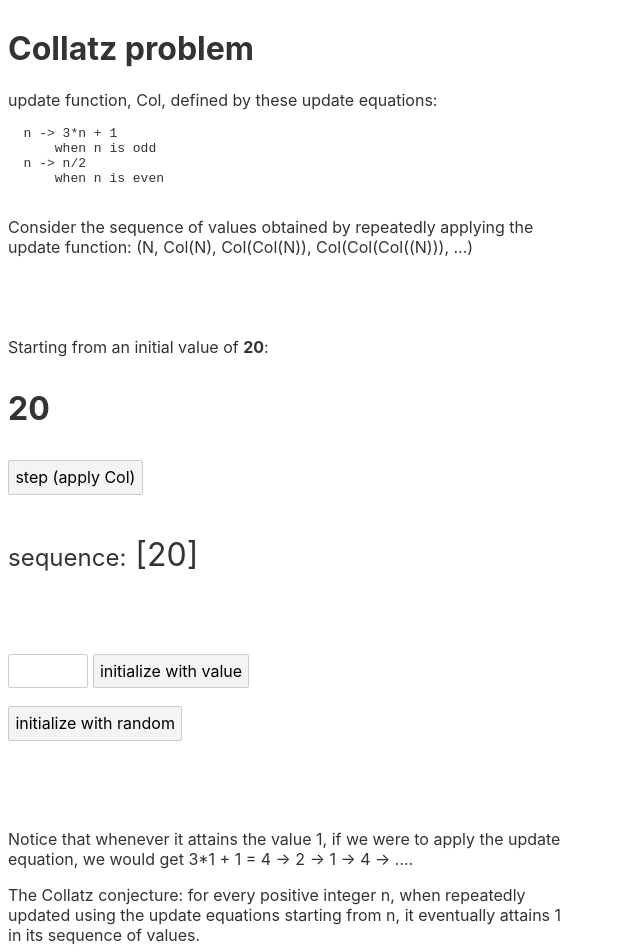
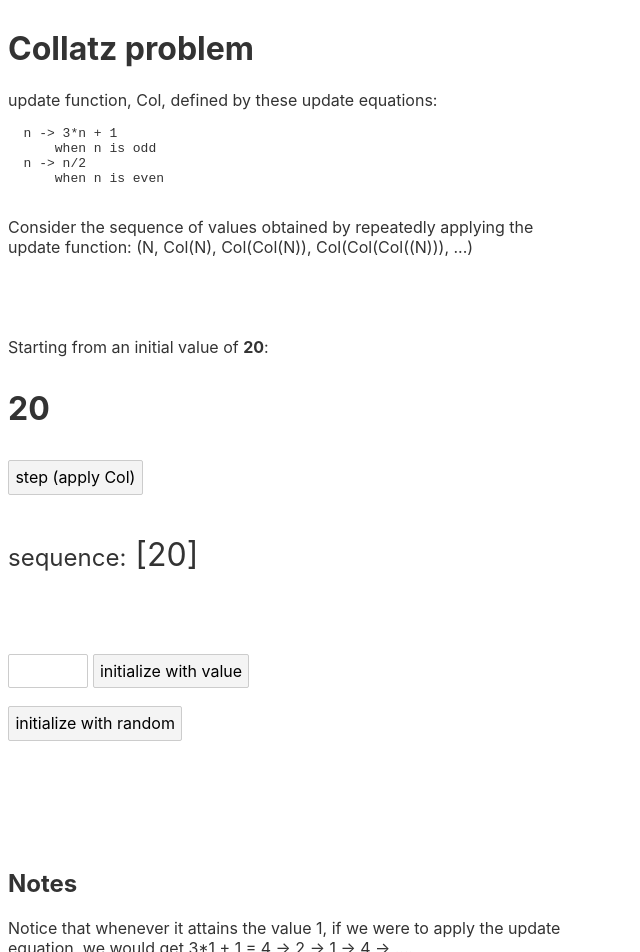
Before and after one commit to emptydiagram/svelte-collatz, a Svelte app: page / in a window 1280 px wide. Shown: the top 952 px of the page, without its empty margins (0-640 px from the left). Built offline with nearby package versions, Linux system fonts and the light colour scheme.

Commit message:
Move finished notification up in the page

```diff
--- a/src/App.svelte
+++ b/src/App.svelte
@@ -181,6 +181,10 @@
 
   <div id="collatz-display">
     <p id="init-value-display">Starting from an initial value of <strong>{machineState.context.initValue}</strong>:</p>
+    {#if isFinished}
+      <p>reached 1 and stopped.</p>
+    {/if}
+
 
     <p id="current-value">{machineState.context.value}</p>
 
@@ -198,13 +202,8 @@
 
   <button id="init-with-rand" on:click={startFromRandom}>initialize with random</button>
 
-  {#if isFinished}
-    <div>
-      <p>reached 1 and stopped.</p>
-    </div>
-  {/if}
-
-  <p id="start-of-notes">
+  <h2 id="start-of-notes">Notes</h2>
+  <p>
     Notice that whenever it attains the value 1, if we were to apply the update equation, we would get 3*1 + 1 = 4 -> 2 -> 1 -> 4 -> ....
   </p>
 
```
Also changed, not shown: 1 other file (tests, documents, lock files or other folders).
